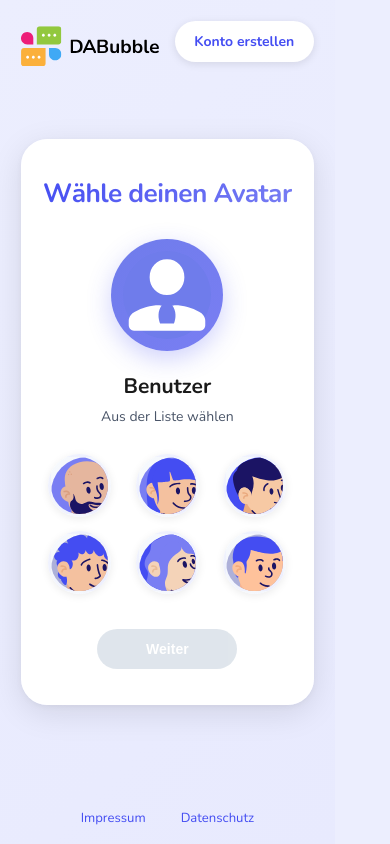
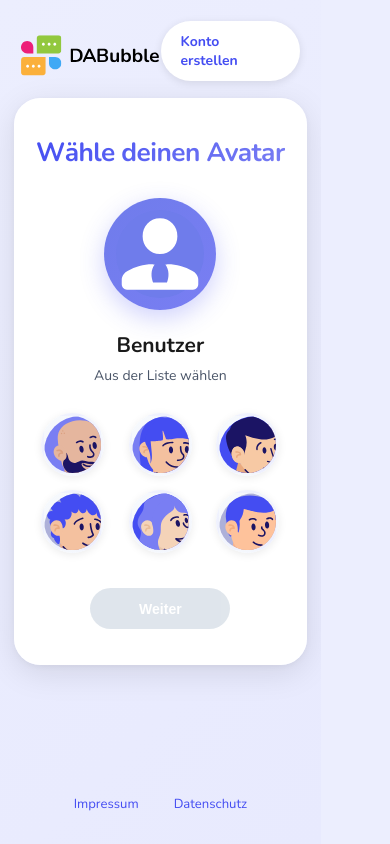
Before and after one commit to Alex-R298/DA-Bubble, an Angular app: page /choose-avatar in a window 390 px wide. Built offline with nearby package versions, Linux system fonts and the light colour scheme; no server answers.

Commit message:
(DES): Fix choose-avatar card centering with grid layout and wrapper

```diff
--- a/src/app/components/choose-avatar/choose-avatar.component.css
+++ b/src/app/components/choose-avatar/choose-avatar.component.css
@@ -2,13 +2,18 @@
   min-height: 100vh;
   height: 100vh;
   background: linear-gradient(135deg, #ECEEFE 0%, #E8EAFE 100%);
+  display: grid;
+  grid-template-rows: 1fr auto;
+  position: relative;
+  overflow-y: auto;
+}
+
+.card-wrapper {
   display: flex;
-  flex-direction: column;
   justify-content: center;
   align-items: center;
   padding: 2rem;
-  position: relative;
-  overflow-y: auto;
+  grid-row: 1;
 }
 
 .choose-avatar-card {
@@ -21,13 +26,11 @@
   box-shadow: 0 8px 32px rgba(0, 0, 0, 0.1),
               0 2px 8px rgba(0, 0, 0, 0.05);
   border: 1px solid rgba(255, 255, 255, 0.3);
-  position: relative;
   display: flex;
   flex-direction: column;
   align-items: center;
   animation: slideUp 0.6s ease-out;
   z-index: 1;
-  margin: auto;
 }
 
 @keyframes slideUp {
@@ -235,10 +238,11 @@
 }
 
 .footer-links {
-  position: absolute;
-  bottom: 2rem;
   display: flex;
+  justify-content: center;
   gap: 2.5rem;
+  padding: 2rem;
+  grid-row: 2;
 }
 
 .footer-link {
@@ -272,8 +276,8 @@
 }
 
 @media (max-width: 768px) {
-  .choose-avatar-container {
-    padding: 1.5rem;
+  .card-wrapper {
+    padding: 1rem;
   }
 
   .choose-avatar-card {
--- a/src/app/components/choose-avatar/choose-avatar.component.html
+++ b/src/app/components/choose-avatar/choose-avatar.component.html
@@ -1,7 +1,8 @@
 <div class="choose-avatar-container">
   <app-header-login></app-header-login>
 
-  <div class="choose-avatar-card">
+  <div class="card-wrapper">
+    <div class="choose-avatar-card">
     <h1 class="title">Wähle deinen Avatar</h1>
 
     <div class="avatar-preview">
@@ -68,6 +69,7 @@
       (click)="onContinue()">
       Weiter
     </button>
+    </div>
   </div>
 
   <footer class="footer-links">
```
